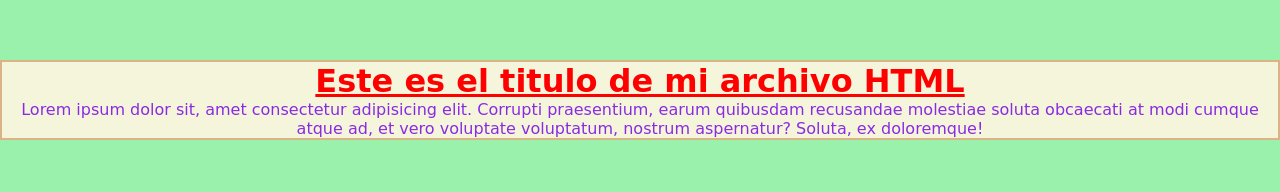
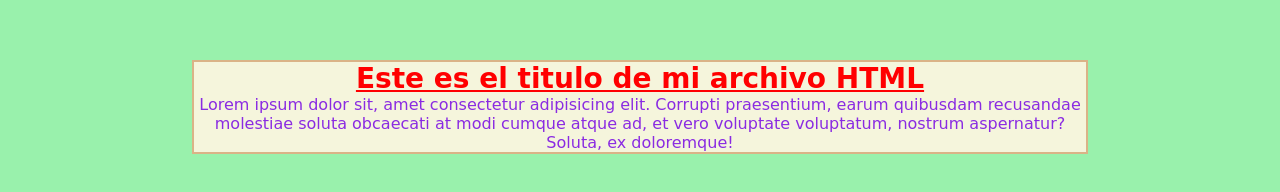
Before and after one commit to Javicot/Git-y-Github, a plain HTML site: page index.html in a window 1280 px wide. Drawn offline with Linux system fonts and the light colour scheme.

Commit message:
Cambios insignificantes en css, no te preocupes

```diff
--- a/css/estilos.css
+++ b/css/estilos.css
@@ -10,16 +10,21 @@ html {
 body {
   font-size: 16px;
   background-color: rgb(153, 241, 172);
+  text
 }
 .container {
   margin-top: 6rem;
   border: 2px solid rgb(218, 179, 135);
   background-color: beige;
+  width: 70%;
+  margin-left: auto;
+  margin-right: auto;
 }
 .container__titulo {
   text-align: center;
   text-decoration-line: underline;
   color: red;
+  font-size: 1.4rem;
 }
 .container__parrafo {
   text-align: center;
```
